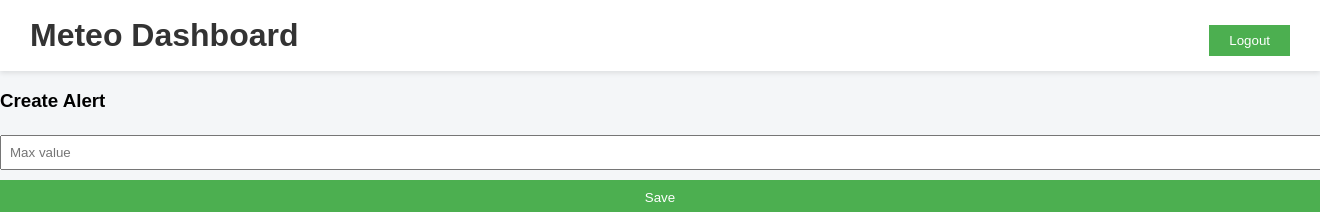
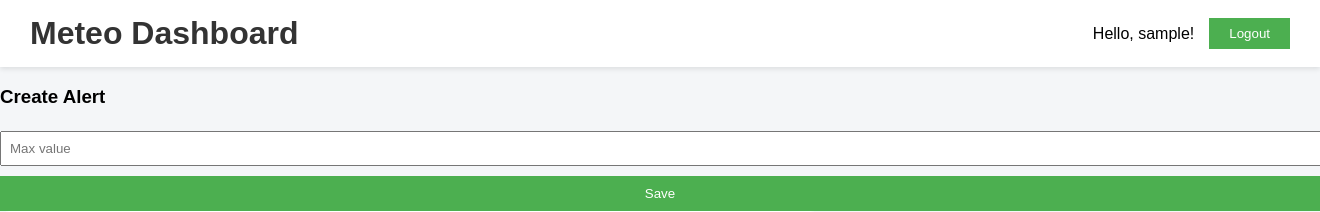
Before and after one commit to AlexStoycheva/AlexStoycheva.github.io, a FastAPI app: template app/templates/dashboard.html in a window 1320 px wide; the page is wider, and only the part inside the window is pictured. Shown: the top 212 px of that part. Run offline with FastAPI, Linux system fonts and the light colour scheme; the template is opened without the code that fills it: most values are stand-ins (such as "Sample title", 1, 10 or a date in 2020).

Commit message:
Add greeting to the current user

```diff
--- a/app/main.py
+++ b/app/main.py
@@ -267,7 +267,8 @@ def dashboard_page(request: Request):
         return RedirectResponse(url="/login-page", status_code=302)
 
     return templates.TemplateResponse("dashboard.html", {
-        "request": request
+        "request": request,
+        "username": user.first_name
     })
 
 
--- a/app/static/css/styles.css
+++ b/app/static/css/styles.css
@@ -21,6 +21,13 @@ body {
 .logout-btn {
     width: auto;
     padding: 8px 20px;
+    margin-left: 15px;
+    margin-top: 0;
+}
+
+.user-greeting {
+    display: flex;
+    align-items: center;
 }
 
 h1, h2 {
--- a/app/templates/dashboard.html
+++ b/app/templates/dashboard.html
@@ -7,7 +7,10 @@
 <body>
     <header class="header">
         <h1>Meteo Dashboard</h1>
-        <button onclick="logout()" class="logout-btn">Logout</button>
+        <div class="user-greeting">
+            <span>Hello, {{ username }}!</span>
+            <button onclick="logout()" class="logout-btn">Logout</button>
+        </div>
     </header>
     <h3>Create Alert</h3>
     <input id="maxValue" placeholder="Max value">
```
